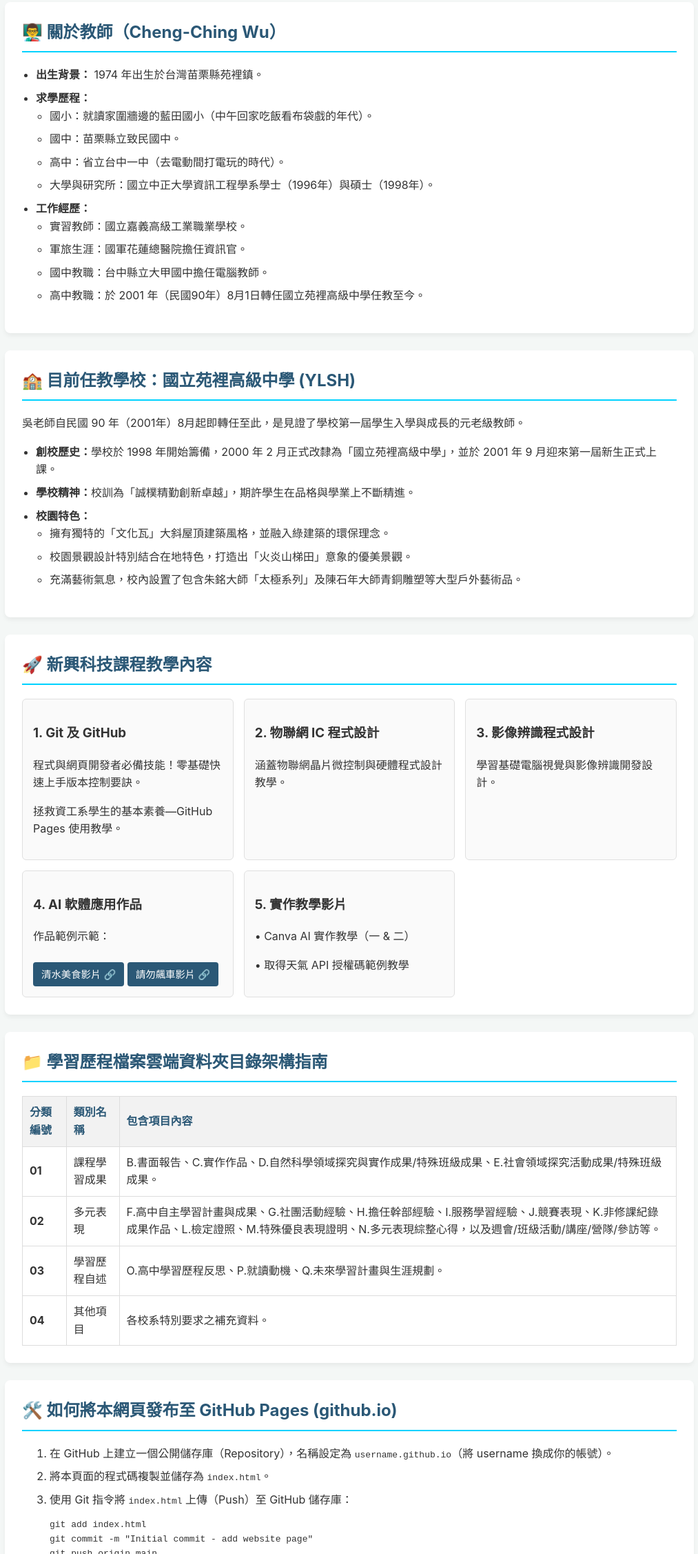
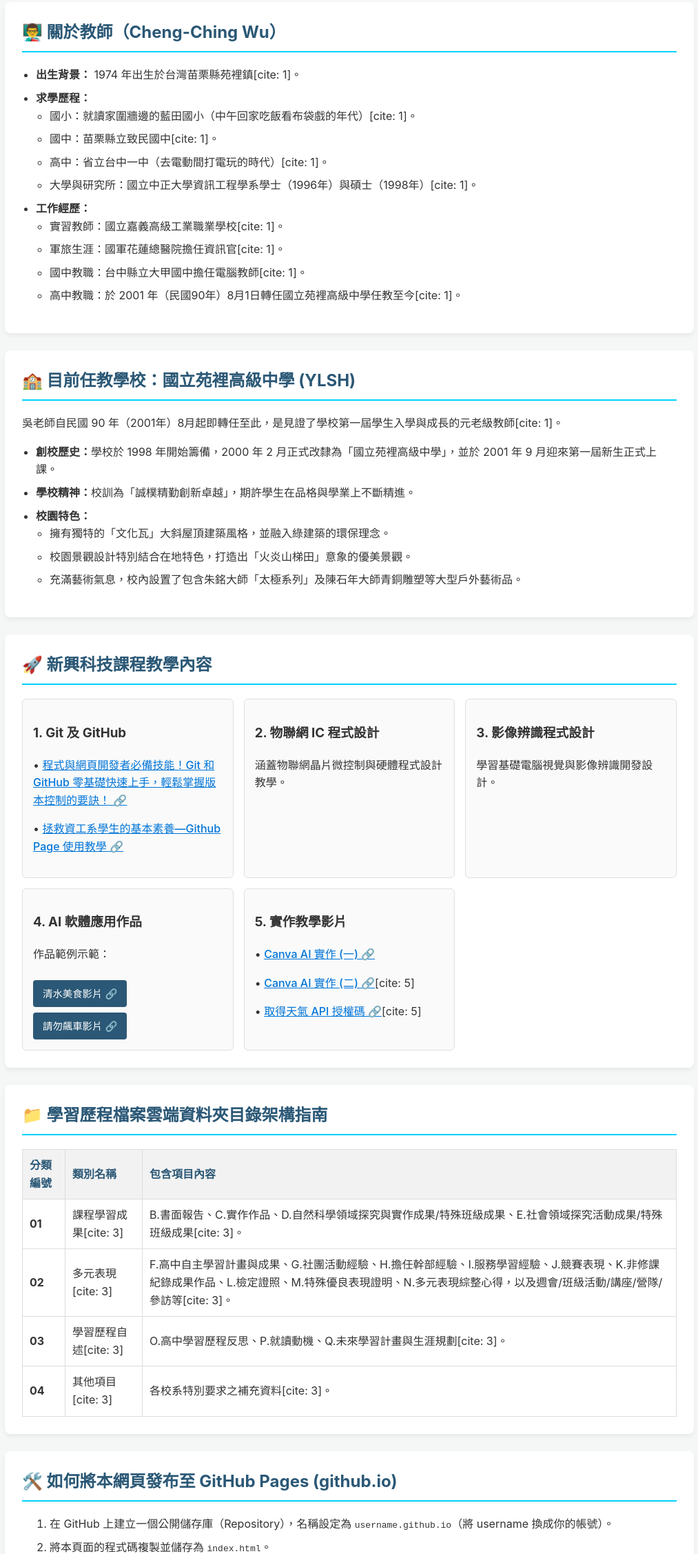
Before and after one commit to ylshwjj/my-webpage, a plain HTML site: page index.html in a window 1280 px wide. Shown: the part 262-2515 px from the top of the page at 69% size, without its empty margins (133-1146 px from the left). Drawn offline with Linux system fonts and the light colour scheme.

Commit message:
Fix HTML structure and add content

```diff
--- a/index.html
+++ b/index.html
@@ -19,8 +19,13 @@
         li { margin-bottom: 8px; }
         .grid { display: grid; grid-template-columns: repeat(auto-fit, minmax(280px, 1fr)); gap: 15px; }
         .card { border: 1px solid #e0e0e0; border-radius: 6px; padding: 15px; background: #fafafa; }
-        a.link-btn { display: inline-block; background: var(--primary); color: white; padding: 6px 12px; border-radius: 4px; text-decoration: none; font-size: 0.9rem; margin-top: 8px; }
+
+        /* 連結與按鈕樣式 */
+        a.inline-link { color: #0275d8; text-decoration: underline; font-weight: 500; }
+        a.inline-link:hover { color: #014c8c; }
+        a.link-btn { display: inline-block; background: var(--primary); color: white; padding: 8px 14px; border-radius: 4px; text-decoration: none; font-size: 0.9rem; margin-top: 8px; margin-right: 5px; transition: background 0.2s; }
         a.link-btn:hover { background: var(--secondary); }
+
         table { width: 100%; border-collapse: collapse; margin-top: 15px; }
         th, td { border: 1px solid #ddd; padding: 10px; text-align: left; }
         th { background-color: #f2f2f2; color: var(--primary); }
@@ -47,21 +52,21 @@
     <div id="about" class="section-card">
         <h2>👨‍🏫 關於教師（Cheng-Ching Wu）</h2>
         <ul>
-            <li><strong>出生背景：</strong> 1974 年出生於台灣苗栗縣苑裡鎮。</li>
+            <li><strong>出生背景：</strong> 1974 年出生於台灣苗栗縣苑裡鎮[cite: 1]。</li>
             <li><strong>求學歷程：</strong>
                 <ul>
-                    <li>國小：就讀家圍牆邊的藍田國小（中午回家吃飯看布袋戲的年代）。</li>
-                    <li>國中：苗栗縣立致民國中。</li>
-                    <li>高中：省立台中一中（去電動間打電玩的時代）。</li>
-                    <li>大學與研究所：國立中正大學資訊工程學系學士（1996年）與碩士（1998年）。</li>
+                    <li>國小：就讀家圍牆邊的藍田國小（中午回家吃飯看布袋戲的年代）[cite: 1]。</li>
+                    <li>國中：苗栗縣立致民國中[cite: 1]。</li>
+                    <li>高中：省立台中一中（去電動間打電玩的時代）[cite: 1]。</li>
+                    <li>大學與研究所：國立中正大學資訊工程學系學士（1996年）與碩士（1998年）[cite: 1]。</li>
                 </ul>
             </li>
             <li><strong>工作經歷：</strong>
                 <ul>
-                    <li>實習教師：國立嘉義高級工業職業學校。</li>
-                    <li>軍旅生涯：國軍花蓮總醫院擔任資訊官。</li>
-                    <li>國中教職：台中縣立大甲國中擔任電腦教師。</li>
-                    <li>高中教職：於 2001 年（民國90年）8月1日轉任國立苑裡高級中學任教至今。</li>
+                    <li>實習教師：國立嘉義高級工業職業學校[cite: 1]。</li>
+                    <li>軍旅生涯：國軍花蓮總醫院擔任資訊官[cite: 1]。</li>
+                    <li>國中教職：台中縣立大甲國中擔任電腦教師[cite: 1]。</li>
+                    <li>高中教職：於 2001 年（民國90年）8月1日轉任國立苑裡高級中學任教至今[cite: 1]。</li>
                 </ul>
             </li>
         </ul>
@@ -70,7 +75,7 @@
     <!-- 任教學校介紹 -->
     <div id="ylsh" class="section-card">
         <h2>🏫 目前任教學校：國立苑裡高級中學 (YLSH)</h2>
-        <p>吳老師自民國 90 年（2001年）8月起即轉任至此，是見證了學校第一屆學生入學與成長的元老級教師。</p>
+        <p>吳老師自民國 90 年（2001年）8月起即轉任至此，是見證了學校第一屆學生入學與成長的元老級教師[cite: 1]。</p>
         <ul>
             <li><strong>創校歷史：</strong>學校於 1998 年開始籌備，2000 年 2 月正式改隸為「國立苑裡高級中學」，並於 2001 年 9 月迎來第一屆新生正式上課。</li>
             <li><strong>學校精神：</strong>校訓為「誠樸精勤創新卓越」，期許學生在品格與學業上不斷精進。</li>
@@ -90,8 +95,8 @@
         <div class="grid">
             <div class="card">
                 <h3>1. Git 及 GitHub</h3>
-                <p>程式與網頁開發者必備技能！零基礎快速上手版本控制要訣。</p>
-                <p>拯救資工系學生的基本素養—GitHub Pages 使用教學。</p>
+                <p>• <a href="https://www.youtube.com/watch?v=FKXRiAiQFiY" target="_blank" class="inline-link">程式與網頁開發者必備技能！Git 和 GitHub 零基礎快速上手，輕鬆掌握版本控制的要訣！ 🔗</a></p>
+                <p>• <a href="https://www.youtube.com/watch?v=NovKS8kWYAg" target="_blank" class="inline-link">拯救資工系學生的基本素養—Github Page 使用教學 🔗</a></p>
             </div>
             <div class="card">
                 <h3>2. 物聯網 IC 程式設計</h3>
@@ -109,8 +114,9 @@
             </div>
             <div class="card">
                 <h3>5. 實作教學影片</h3>
-                <p>• Canva AI 實作教學（一 & 二）</p>
-                <p>• 取得天氣 API 授權碼範例教學</p>
+                <p>• <a href="https://www.youtube.com/watch?v=Rdoj0XVbHUA" target="_blank" class="inline-link">Canva AI 實作 (一) 🔗</a></p>
+                <p>• <a href="https://www.youtube.com/watch?v=1dUJu9YIKu4" target="_blank" class="inline-link">Canva AI 實作 (二) 🔗</a>[cite: 5]</p>
+                <p>• <a href="https://www.youtube.com/watch?v=Gk12R4idh3g" target="_blank" class="inline-link">取得天氣 API 授權碼 🔗</a>[cite: 5]</p>
             </div>
         </div>
     </div>
@@ -129,23 +135,23 @@
             <tbody>
                 <tr>
                     <td><strong>01</strong></td>
-                    <td>課程學習成果</td>
-                    <td>B.書面報告、C.實作作品、D.自然科學領域探究與實作成果/特殊班級成果、E.社會領域探究活動成果/特殊班級成果。</td>
+                    <td>課程學習成果[cite: 3]</td>
+                    <td>B.書面報告、C.實作作品、D.自然科學領域探究與實作成果/特殊班級成果、E.社會領域探究活動成果/特殊班級成果[cite: 3]。</td>
                 </tr>
                 <tr>
                     <td><strong>02</strong></td>
-                    <td>多元表現</td>
-                    <td>F.高中自主學習計畫與成果、G.社團活動經驗、H.擔任幹部經驗、I.服務學習經驗、J.競賽表現、K.非修課紀錄成果作品、L.檢定證照、M.特殊優良表現證明、N.多元表現綜整心得，以及週會/班級活動/講座/營隊/參訪等。</td>
+                    <td>多元表現[cite: 3]</td>
+                    <td>F.高中自主學習計畫與成果、G.社團活動經驗、H.擔任幹部經驗、I.服務學習經驗、J.競賽表現、K.非修課紀錄成果作品、L.檢定證照、M.特殊優良表現證明、N.多元表現綜整心得，以及週會/班級活動/講座/營隊/參訪等[cite: 3]。</td>
                 </tr>
                 <tr>
                     <td><strong>03</strong></td>
-                    <td>學習歷程自述</td>
-                    <td>O.高中學習歷程反思、P.就讀動機、Q.未來學習計畫與生涯規劃。</td>
+                    <td>學習歷程自述[cite: 3]</td>
+                    <td>O.高中學習歷程反思、P.就讀動機、Q.未來學習計畫與生涯規劃[cite: 3]。</td>
                 </tr>
                 <tr>
                     <td><strong>04</strong></td>
-                    <td>其他項目</td>
-                    <td>各校系特別要求之補充資料。</td>
+                    <td>其他項目[cite: 3]</td>
+                    <td>各校系特別要求之補充資料[cite: 3]。</td>
                 </tr>
             </tbody>
         </table>
```
